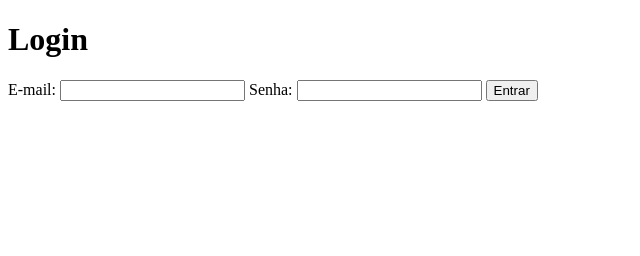
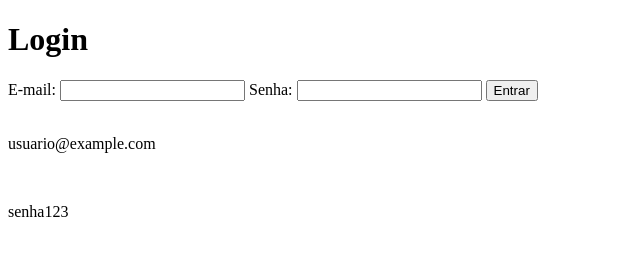
Before and after one commit to fifinhatua/AVALIACAO-FINAL-PPI, a website: page views/login.html in a window 1280 px wide. Shown: the whole page, without its empty margins (0-640 px from the left). Drawn offline with Linux system fonts and the light colour scheme.

Commit message:
feats: usuario e senha

```diff
--- a/views/login.html
+++ b/views/login.html
@@ -14,7 +14,8 @@
         <label for="password">Senha:</label>
         <input type="password" id="password" name="password" required>
 
-        <button type="submit">Entrar</button>
+        <button type="submit">Entrar</button><br><br>
+        <p>usuario@example.com</p><br><p>senha123</p>
     </form>
 </body>
 </html>
```
